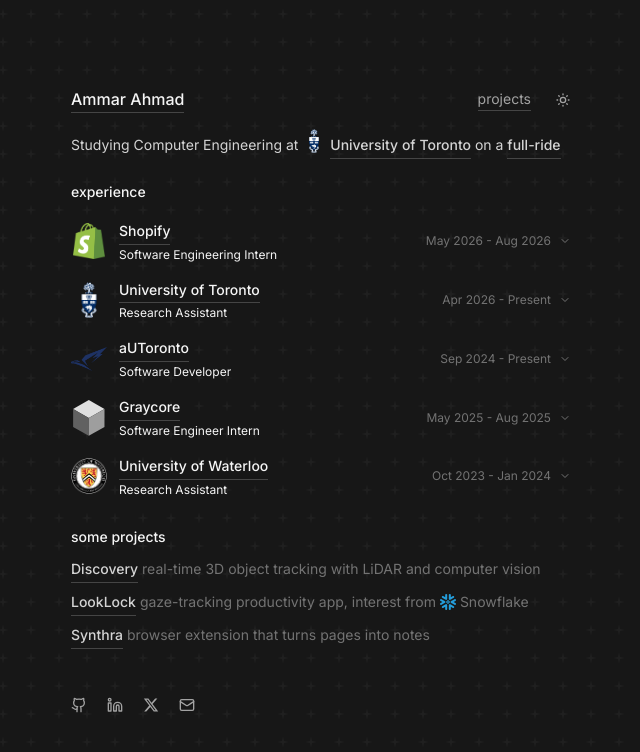
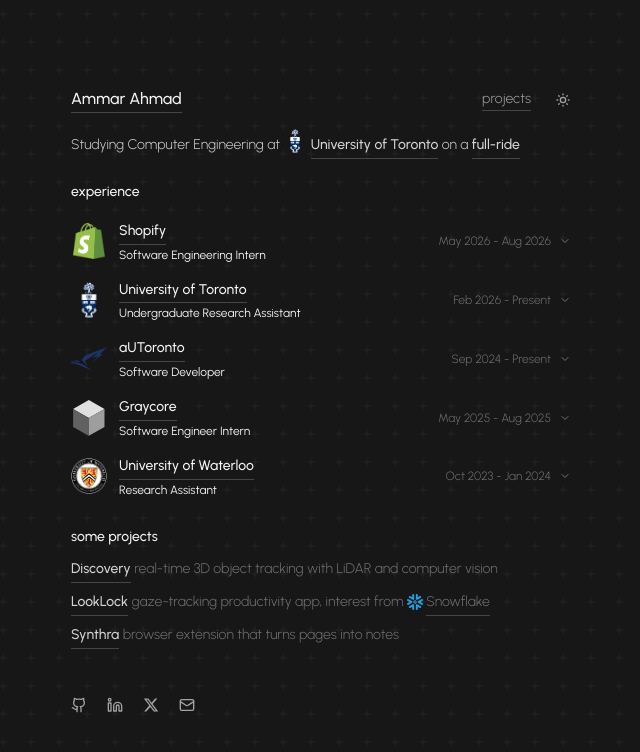
Before and after one commit to AmmarA06/personalwebsite, a React (Vite) app: page / in a window 1280 px wide. Shown: the top 752 px of the page, without its empty margins (319-959 px from the left). Built offline with nearby package versions, Linux system fonts and the light colour scheme.

Commit message:
update font

```diff
--- a/src/App.jsx
+++ b/src/App.jsx
@@ -26,10 +26,10 @@
     },
     {
       company: "University of Toronto",
-      role: "Research Assistant",
+      role: "Undergraduate Research Assistant",
       logo: "/Utoronto_coa.svg.png",
       link: "https://marshtompsxd.github.io/",
-      date: "Apr 2026 - Present",
+      date: "Feb 2026 - Present",
       description: "Improving reliability of distributed systems",
     },
     {
@@ -71,7 +71,7 @@
     <>
       <MinimalistCursor />
       <div className="min-h-screen px-6 py-8 md:py-12 flex items-start md:items-center justify-center bg-neutral-900 light:bg-stone-50 transition-colors duration-300 dot-pattern">
-        <div className="max-w-[500px] w-full">
+        <div className="max-w-[500px] w-full min-h-[calc(100vh-4rem)] md:min-h-0 flex flex-col">
           <header className="mb-4 flex items-center justify-between">
             <a className="text-base font-medium hover-underline cursor-pointer underline-offset-8 text-neutral-100 light:text-neutral-900">
               Ammar Ahmad
@@ -175,7 +175,7 @@
                       >
                         {exp.company}
                       </a>
-                      <p className="text-xs text-neutral-100 light:text-neutral-900 mt-0.5">
+                      <p className="text-xs font-normal text-neutral-100 light:text-neutral-900 mt-0.5">
                         {exp.role}
                       </p>
                     </div>
@@ -240,7 +240,14 @@
                       alt="Snowflake"
                       className="h-4 w-4 object-contain inline align-text-bottom"
                     />{" "}
-                    Snowflake
+                    <a
+                      href="https://www.snowflake.com/"
+                      target="_blank"
+                      rel="noopener noreferrer"
+                      className="hover-underline"
+                    >
+                      Snowflake
+                    </a>
                   </span>
                 </p>
               </div>
@@ -260,7 +267,7 @@
             </div>
           </main>
 
-          <footer className="mt-12 flex gap-5">
+          <footer className="mt-auto pt-12 flex gap-5">
             <a
               href="https://github.com/AmmarA06"
               target="_blank"
--- a/src/index.css
+++ b/src/index.css
@@ -1,4 +1,4 @@
-@import url('https://fonts.googleapis.com/css2?family=Inter:wght@400;500;600;700&display=swap');
+@import url('https://fonts.googleapis.com/css2?family=Urbanist:ital,wght@0,100;0,200;0,300;0,400;0,500;0,600;0,700;1,100;1,200;1,300;1,400;1,500;1,600;1,700&display=swap');
 
 @tailwind base;
 @tailwind components;
@@ -6,7 +6,7 @@
 
 @layer base {
   body {
-    @apply bg-neutral-900 text-neutral-300;
+    @apply bg-neutral-900 text-neutral-300 font-light;
   }
 
   .light body {
--- a/src/pages/Projects.jsx
+++ b/src/pages/Projects.jsx
@@ -257,7 +257,7 @@
                       </div>
                     </div>
 
-                    <p className="text-neutral-300 light:text-neutral-600 text-sm mb-4 leading-relaxed">
+                    <p className="text-neutral-300 light:text-neutral-600 text-sm font-normal mb-4 leading-relaxed">
                       {project.description}
                     </p>
 
@@ -265,7 +265,7 @@
                       {project.tags.map((tags, tagsIndex) => (
                         <span
                           key={tagsIndex}
-                          className="text-xs px-1.5 py-1 bg-neutral-700 light:bg-neutral-100 text-neutral-300 light:text-neutral-700 rounded-md"
+                          className="text-xs font-normal px-1.5 py-1 bg-neutral-700 light:bg-neutral-100 text-neutral-300 light:text-neutral-700 rounded-md"
                         >
                           {tags}
                         </span>
--- a/tailwind.config.js
+++ b/tailwind.config.js
@@ -7,8 +7,8 @@
   theme: {
     extend: {
       fontFamily: {
-        sans: ['Inter', 'system-ui', 'sans-serif'],
-        mono: ['Inter', 'system-ui', 'sans-serif'],
+        sans: ['Urbanist', 'system-ui', 'sans-serif'],
+        mono: ['Urbanist', 'system-ui', 'sans-serif'],
       },
     },
   },
```
